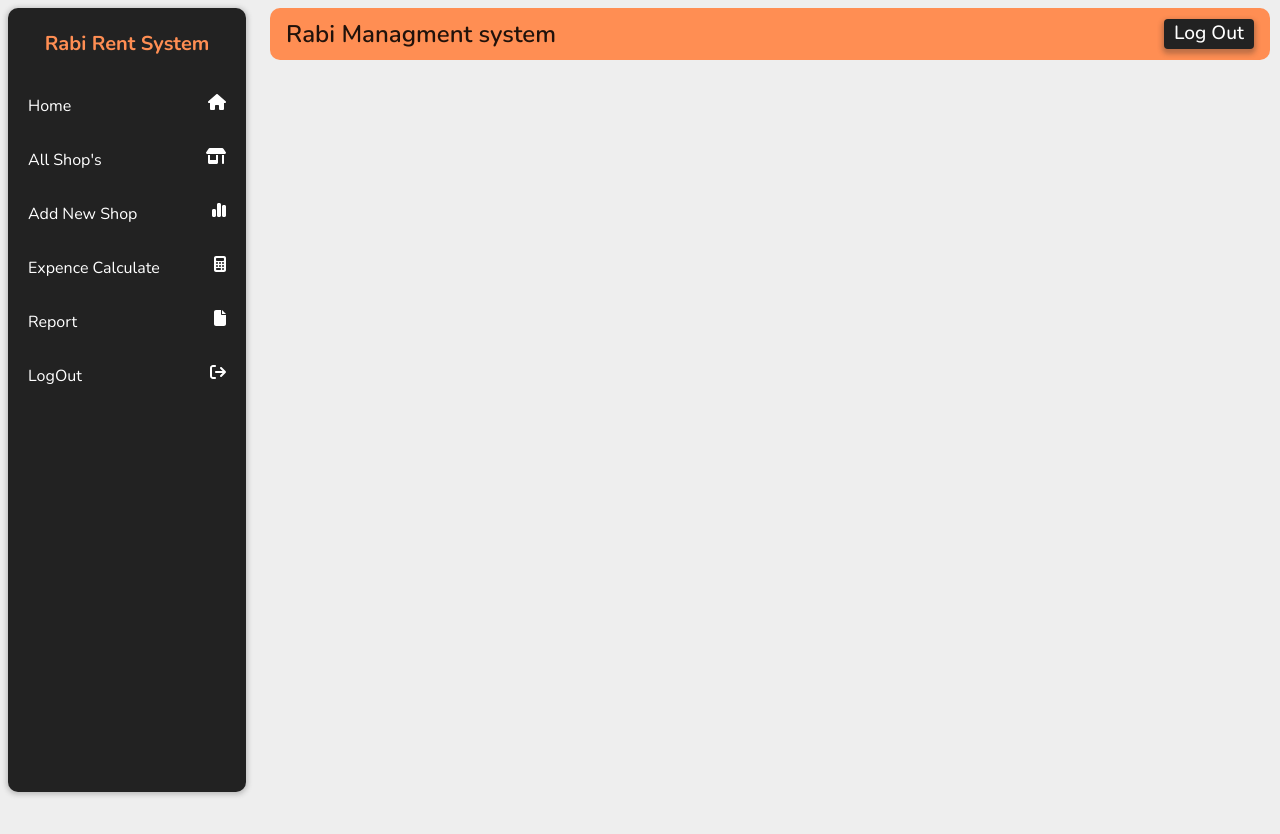
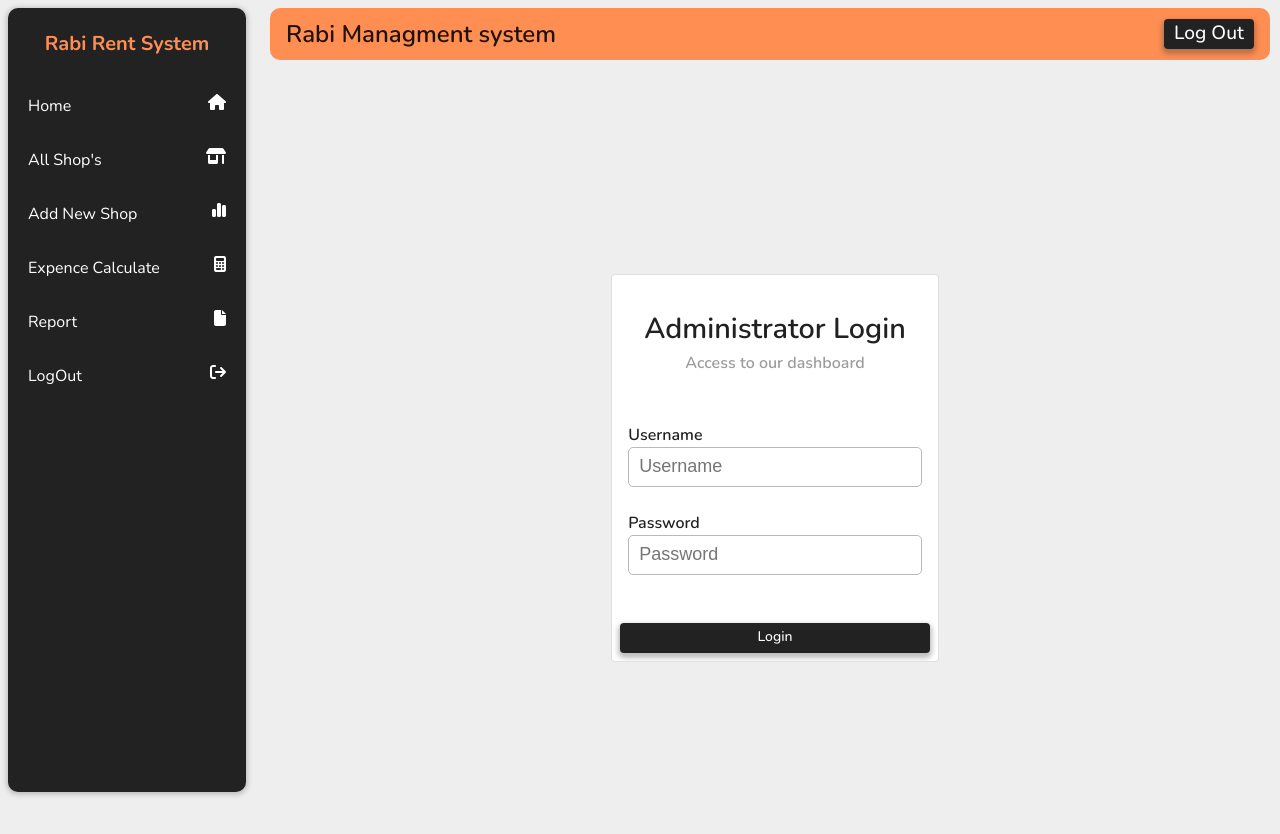
Before and after one commit to ProgrammingWithMudassar/Rabi_plaza_Managmenrt, a React (Vite) app: page /login in a window 1280 px wide. Shown: the top 834 px of the page. Before the commit the page ends 800 px from the top, so only its background shows below. Built offline with nearby package versions, Linux system fonts and the light colour scheme.

Commit message:
update code

```diff
--- a/src/App.jsx
+++ b/src/App.jsx
@@ -4,11 +4,11 @@ import { Sidebar, AppbarContant } from './Components/index'
 import {
   Home,
   All_shops_data,
-  ShopForm,
+  ShopForm, Login,
   Expence_calculate,
-  Report,Invoice,
-  Logout,Generate_Bill,
-  Shop_Details,Edit_Shop
+  Report, Invoice,
+  Logout, Generate_Bill,
+  Shop_Details, Edit_Shop
 } from './Pages/index'
 import { BrowserRouter as Router, Routes, Route } from 'react-router-dom'
 import PrivateRoutes from './Utils/PrivateRoutes'
@@ -27,6 +27,11 @@ const App = () => {
             <AppbarContant />
             <Routes>
               {/* PrivateRoutes   */}
+
+              <Route exact path='/login' element={<Login />} />
+
+
+
               <Route path='/' element={<PrivateRoutes />} >
                 <Route exact path='/' element={<Home />} />
                 <Route exact path='/All_Shop_data' element={<All_shops_data />} />
@@ -40,7 +45,6 @@ const App = () => {
                 <Route path="/shop/:id" element={<Shop_Details />} />
                 <Route path="/shop_edit/:id" element={<Edit_Shop />} />
                 <Route path="/shop_Invoice/:id" element={<Invoice />} />
-
               </Route>
             </Routes>
           </Grid>
--- a/src/Features/API/Api.js
+++ b/src/Features/API/Api.js
@@ -36,6 +36,14 @@ export const api = createApi({
                 body: updatedShopData,
             }),
         }),
+        // Authentication
+        login: builder.mutation({
+            query: (AutData) => ({
+                url: '/login',
+                method: 'POST',
+                body: AutData,
+            }),
+        }),
     }),
 });
 
@@ -45,4 +53,5 @@ export const {
     useAddShopMutation,
     useDeleteShopMutation,
     useUpdateShopMutation,
+    useLoginMutation
 } = api;
--- a/src/Pages/Expence_Calculator/Expence_Calculator.jsx
+++ b/src/Pages/Expence_Calculator/Expence_Calculator.jsx
@@ -96,7 +96,7 @@ const ExpenseCalculator = () => {
                     </form>
                 </Grid>
                 <Grid item xs={5} >
-                    <Card variant="outlined" >
+                    <Card variant="outlined" className='RevenewClass'>
                         <CardContent>
                             <Box sx={{p:"20px"}} ref={componentRef}>
                                 <Typography variant="h5" color="initial" textAlign='center' fontWeight={600}> Revenew in {monthName}</Typography>
--- a/src/Pages/LogOut.jsx
+++ b/src/Pages/LogOut.jsx
@@ -1,8 +1,17 @@
 import React from 'react'
 import { Box, Card, CardContent, CardActions, Button } from '@mui/material'
-import {Link} from 'react-router-dom'
+import {Link,useNavigate} from 'react-router-dom'
+
 
 const LogOut = () => {
+  const navigate = useNavigate();
+
+  const handleConfirm = () => {
+    localStorage.clear(); // Clear localStorage
+  };
+
+
+
   return (
     <Box sx={{ display: 'flex', alignItems: 'center', justifyContent: 'center', height: "90vh" }}>
       <Card sx={{ width: "30%" }}>
@@ -17,7 +26,10 @@ const LogOut = () => {
               ':hover': {
                 backgroundColor: '#FF0000',
               },
-            }} >Confirm</Button>
+            }}
+            onClick={handleConfirm}>
+              <a href="/" style={{color:'#000'}}>Confirm</a>
+            </Button>
             <Link to="/">
               <Button sx={{ ml: 1 }}>Cancel</Button>
             </Link>
--- a/src/Pages/Login.jsx
+++ b/src/Pages/Login.jsx
@@ -1,37 +1,67 @@
-import React from 'react'
-import { Box, Typography, Card, CardContent, CardActions, Button, Stack } from '@mui/material'
-import './Style.css'
+import React, { useState } from 'react';
+import { Box, Typography, Card, CardContent, CardActions, Button, Stack } from '@mui/material';
+import { useLoginMutation } from '../Features/API/Api';
+import { useNavigate } from 'react-router-dom'
+import './Style.css';
 
 const Login = () => {
+  const navigate = useNavigate();
+  const [loginMutation] = useLoginMutation();
+  const [credentials, setCredentials] = useState({
+    username: '',
+    password: ''
+  });
+
+  const handleChange = (e) => {
+    const { id, value } = e.target;
+    setCredentials((prevCredentials) => ({
+      ...prevCredentials,
+      [id]: value.trim(), // Trim the input value
+    }));
+  };
+
+  const handleLogin = async () => {
+    try {
+      if (credentials.username && credentials.password) {
+        const response = await loginMutation(credentials);
+        let auth = response.data.success;
+        localStorage.setItem('token', auth);
+        navigate('/')
+      } else {
+        alert('Please provide a username and password');
+      }
+    } catch (error) {
+      alert('Please provide correct username and password');
+    }
+  };
+
   return (
-    <Box >
+    <Box>
       <Box sx={{ display: 'grid', placeItems: 'center', height: '100vh', width: { xs: "100%", md: "100%" } }}>
-        <Card variant="outlined" sx={{minWidth:{xs:"95%",sm:''}}}>
+        <Card variant="outlined" sx={{ minWidth: { xs: "95%", sm: '' } }}>
           <CardContent>
-            <Box sx={{p:2}}>
+            <Box sx={{ p: 2 }}>
               <Typography fontSize='1.8rem' textAlign='center' fontWeight={600}>Administrator Login</Typography>
               <Typography fontSize='1rem' textAlign='center' color="#9C9C9C" fontWeight={600}>Access to our dashboard</Typography>
-
             </Box>
             <Box>
               <Stack direction="column" mt={4} textAlign="left">
-                <label for="" style={{ fontWeight: "600" }}>Username</label>
-                <input type="text" placeholder='Username' className='input' /><br />
-                <Box sx={{display:'flex', justifyContent:'space-between'}}>
-                <label for="" style={{ fontWeight: "600" }}>Password</label>
-                <Typography variant="body1" color="#FE6B8B" sx={{ cursor: "pointer", textDecoration: 'underline' }}>Forget password?</Typography>
+                <label htmlFor="username" style={{ fontWeight: "600" }}>Username</label>
+                <input type="text" id="username" placeholder='Username' className='input' value={credentials.username} onChange={handleChange} /><br />
+                <Box sx={{ display: 'flex', justifyContent: 'space-between' }}>
+                  <label htmlFor="password" style={{ fontWeight: "600" }}>Password</label>
                 </Box>
-                <input type="password" placeholder='password' className='input' /><br />
+                <input type="password" id="password" placeholder='Password' className='input' value={credentials.password} onChange={handleChange} /><br />
               </Stack>
             </Box>
           </CardContent>
           <CardActions>
-            <Button sx={{ width: "100%" }}>Login</Button>
+            <Button sx={{ width: "100%" }} onClick={handleLogin}>Login</Button>
           </CardActions>
         </Card>
       </Box>
     </Box>
-  )
-}
+  );
+};
 
-export default Login
+export default Login;
--- a/src/Pages/Style.css
+++ b/src/Pages/Style.css
@@ -46,3 +46,10 @@ input::-webkit-inner-spin-button {
     font-size: 1rem;
     border: 1px solid rgb(185, 185, 185);
 }
+
+.RevenewClass{
+    background-image: url('../Assets/png/T_Logo.png');
+    background-repeat: no-repeat;
+    background-size: contain;
+
+}
--- a/src/Utils/PrivateRoutes.jsx
+++ b/src/Utils/PrivateRoutes.jsx
@@ -1,10 +1,21 @@
+import { useState } from 'react'
 import { Navigate, Outlet } from 'react-router-dom'
 
 const PrivateRoutes = () => {
-    //Before creating Resume you should login in applicaiton( Authentice user can edit template ).
+    const [token, setToken] = useState(false)
     let auth = { 'token': true }
+
+
+    const varify_user = () => {
+        const data = localStorage.getItem('token');
+        if (data) {
+            return true
+        }
+        return false
+    }
+
     return (
-        auth.token ?
+        varify_user() ?
             <Outlet /> : <Navigate to='/login' />
 
     )
```
